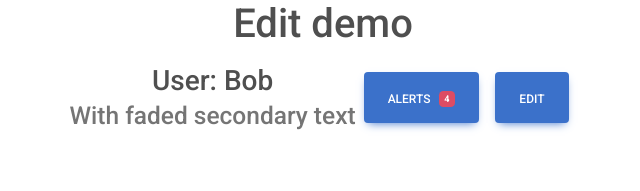
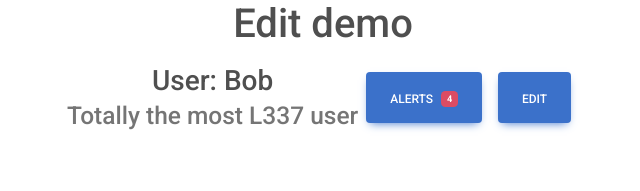
Before and after one commit to benochi/editing, a React (Create React App) app: page / in a window 1280 px wide. Shown: the top 191 px of the page, without its empty margins (317-957 px from the left). Built offline with nearby package versions, Linux system fonts and the light colour scheme.

Commit message:
minor updates

```diff
--- a/src/components/Profile.js
+++ b/src/components/Profile.js
@@ -22,7 +22,7 @@ export default function Profile(){
       <MDBTypography tag='h3' className='mb-0'>
         User: {username}<br></br>
         <MDBTypography tag='small' className='text-muted'>
-          With faded secondary text
+          Totally the most L337 user
         </MDBTypography>
       </MDBTypography>
       <MDBBtn className="m-2" onClick={alertClick}>
--- a/src/forms/ExampleForm.js
+++ b/src/forms/ExampleForm.js
@@ -10,10 +10,8 @@ import {
 export default function ExampleForm({editClick, setUsername}) {
   function handleSubmit(e){
     e.preventDefault();
-    console.log(e.target[0].value)
     setUsername(e.target[0].value)
     editClick()
-
   }
 
   return (
```
